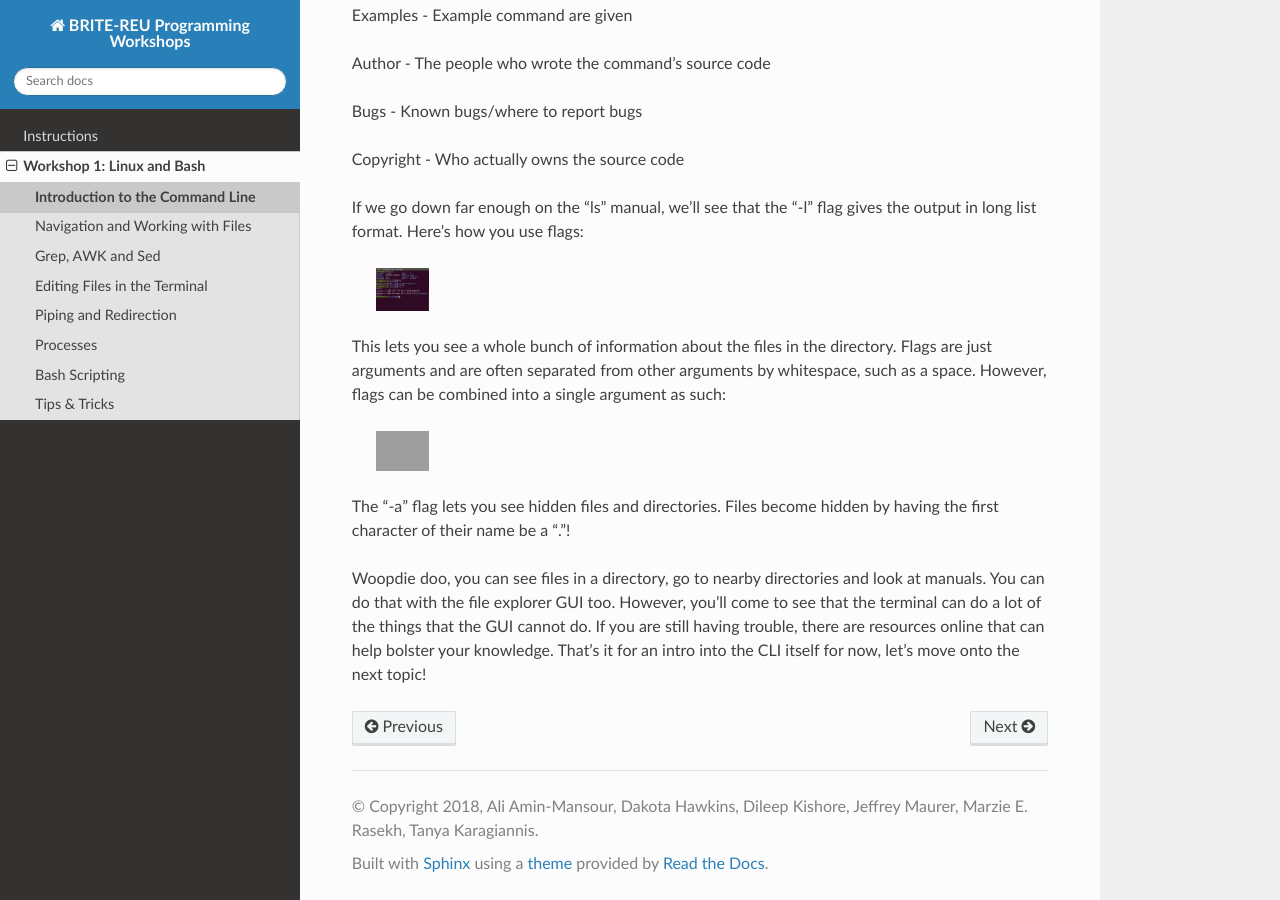
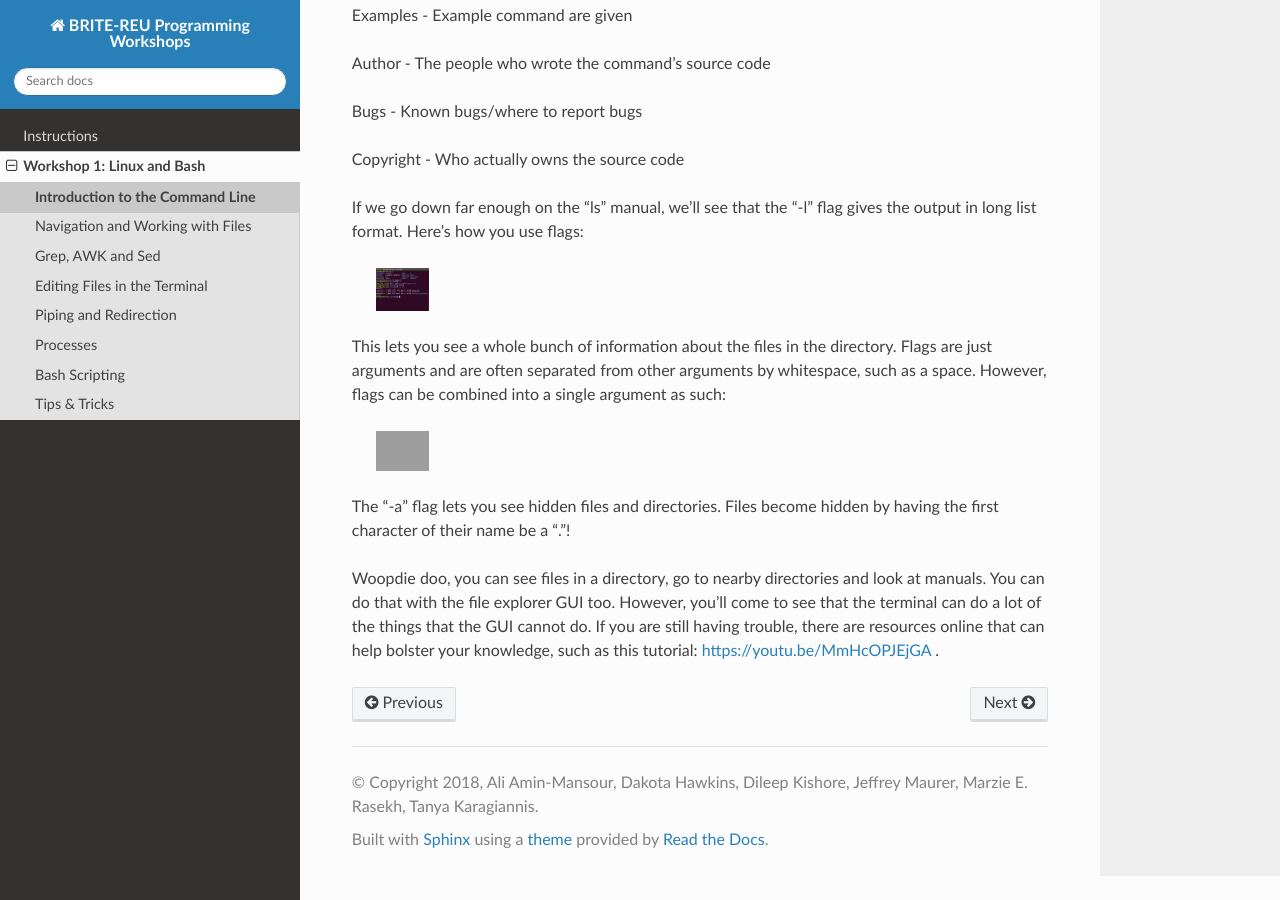
Before and after one commit to BRITE-REU/programming-workshops, a Sphinx documentation site: the page built from source/workshops/01_linux_bash/cli_intro.rst, in a window 1280 px wide and 900 px high, scrolled down 1173 px. Built offline with Sphinx 7.4.7 and the Read the Docs theme 2.0.0, drawn with Linux system fonts in a browser that asks for light colours; grey boxes are pictures that could not be loaded.

Commit message:
Update cli_intro.rst
added a resource

```diff
--- a/source/workshops/01_linux_bash/cli_intro.rst
+++ b/source/workshops/01_linux_bash/cli_intro.rst
@@ -60,4 +60,4 @@ This lets you see a whole bunch of information about the files in the directory.
 
 The "-a" flag lets you see hidden files and directories. Files become hidden by having the first character of their name be a "."!
 
-Woopdie doo, you can see files in a directory, go to nearby directories and look at manuals. You can do that with the file explorer GUI too. However, you'll come to see that the terminal can do a lot of the things that the GUI cannot do. If you are still having trouble, there are resources online that can help bolster your knowledge. That's it for an intro into the CLI itself for now, let's move onto the next topic!
+Woopdie doo, you can see files in a directory, go to nearby directories and look at manuals. You can do that with the file explorer GUI too. However, you'll come to see that the terminal can do a lot of the things that the GUI cannot do. If you are still having trouble, there are resources online that can help bolster your knowledge, such as this tutorial: https://youtu.be/MmHcOPJEjGA .
```
